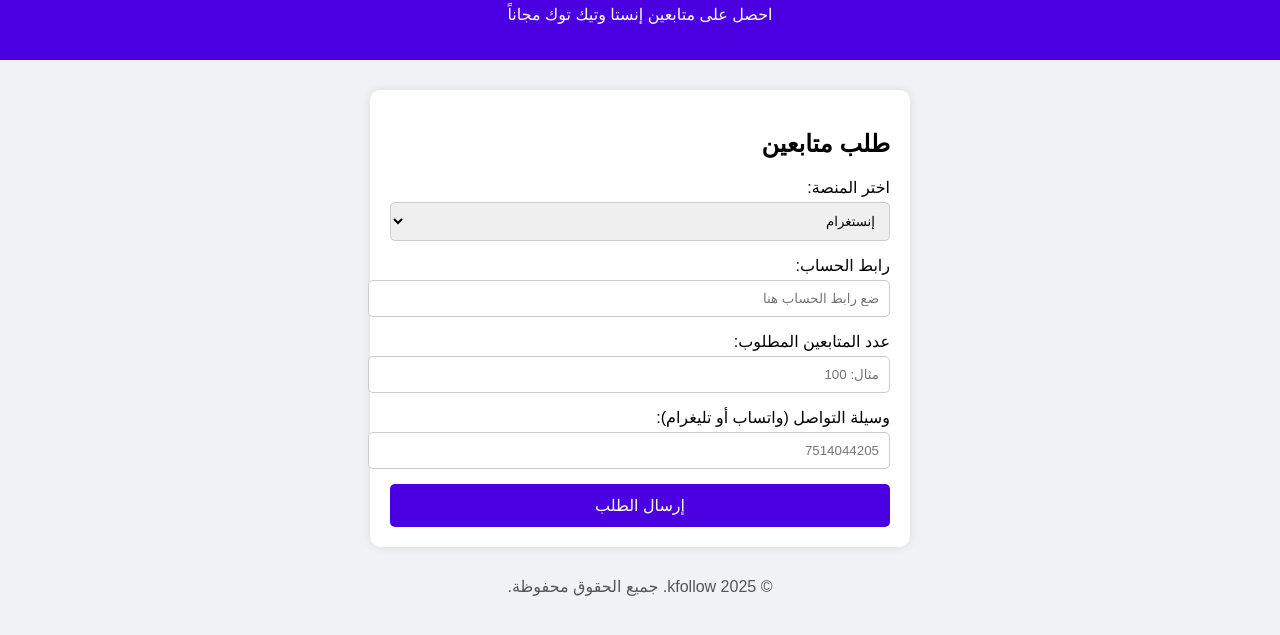
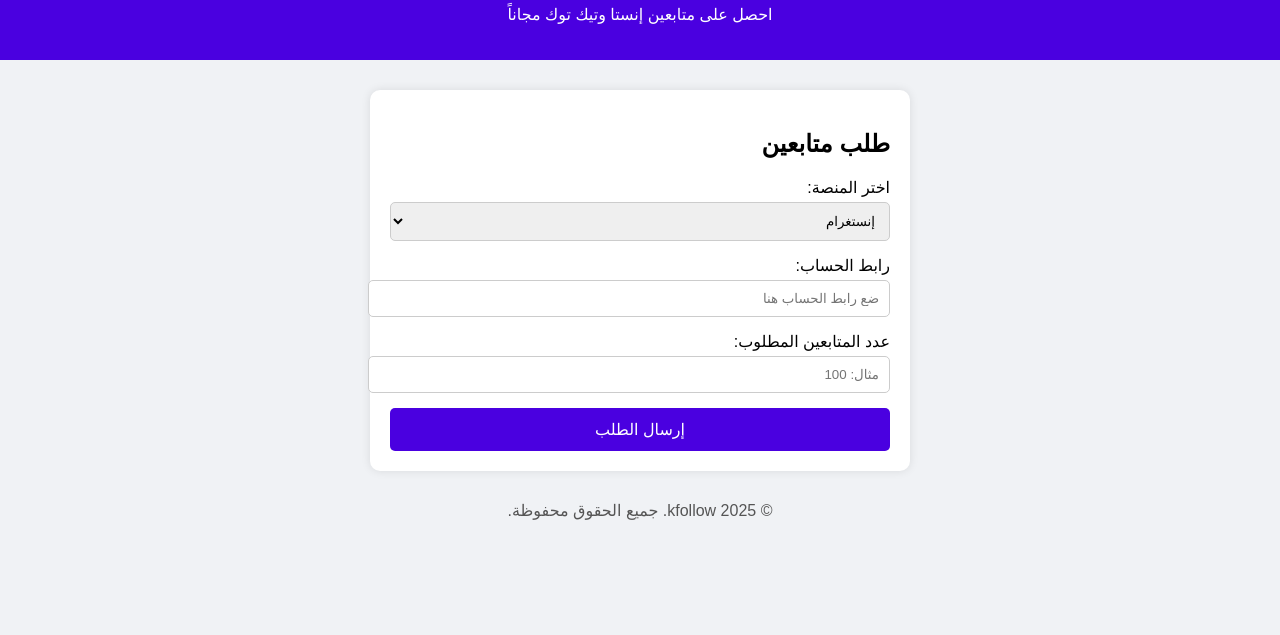
Before and after one commit to Khalidesmat/Kkfollow, a plain HTML site: page index.html in a window 1280 px wide. Shown: the part 73-708 px from the top of the page. Drawn offline with Linux system fonts and the light colour scheme.

Commit message:
Add files via upload

```diff
--- a/index.html
+++ b/index.html
@@ -82,9 +82,6 @@
       <label for="followers">عدد المتابعين المطلوب:</label>
       <input type="number" id="followers" name="text" required placeholder="مثال: 100" />
 
-      <label for="contact">وسيلة التواصل (واتساب أو تليغرام):</label>
-      <input type="text" id="contact" name="text" required placeholder="7514044205" />
-
       <button type="submit">إرسال الطلب</button>
     </form>
   </div>
```
